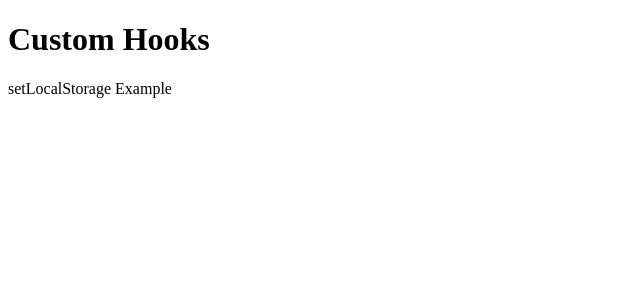
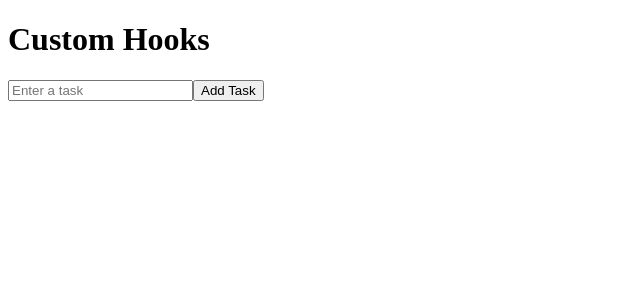
Before and after one commit to Farahat612/brad-react, a React (Create React App) app in the folder custom-hooks/: page / in a window 1280 px wide. Shown: the top 300 px of the page, without its empty margins (0-640 px from the left). Built offline with nearby package versions, Linux system fonts and the light colour scheme.

Commit message:
second hook example done

```diff
--- a/custom-hooks/src/components/CustomHookExample2.jsx
+++ b/custom-hooks/src/components/CustomHookExample2.jsx
@@ -1,9 +1,29 @@
-import React from 'react'
+import { useState } from 'react'
+import useLocalStorage from '../hooks/useLocalStorage'
 
 const CustomHookExample2 = () => {
+  const [tasks, setTasks] = useLocalStorage('task', [])
+  const [task, setTask] = useState('')
+
+  const addTask = (e) => {
+    e.preventDefault()
+    if (task.trim() === '') return
+    setTasks([...tasks, task])
+    setTask('')
+  }
   return (
     <div>
-      setLocalStorage Example
+      <form>
+        <input
+          type='text'
+          placeholder='Enter a task'
+          value={task}
+          onChange={(e) => setTask(e.target.value)}
+        />
+        <button type='submit' onClick={addTask}>
+          Add Task
+        </button>
+      </form>
     </div>
   )
 }
```
